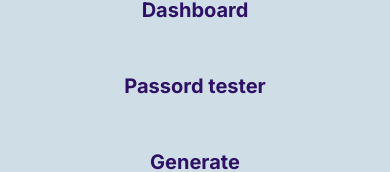
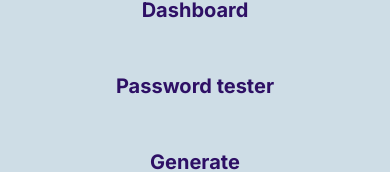
Before and after one commit to zaureqs/password-manager-client, a Next.js app: page /about in a window 390 px wide. Both pictures are taken after a click on the icon 356 px from the left and 40 px from the top of the page. Shown: the part 200-372 px from the top of the page. Built offline with nearby package versions, Linux system fonts and the light colour scheme; no server answers.

Commit message:
removed typo

```diff
--- a/src/components/Navbar.jsx
+++ b/src/components/Navbar.jsx
@@ -99,7 +99,7 @@ const Navbar = () => {
                 <a href="/dashboard">Dashboard</a>
               </li>
               <li className="hover:text-indigo-300 hover:underline">
-                <a href="/passwordstrength">Passord tester</a>
+                <a href="/passwordstrength">Password tester</a>
               </li>
               <li className="hover:text-indigo-300 hover:underline">
                 <a href="/passwordgenerator">Generate</a>
```
